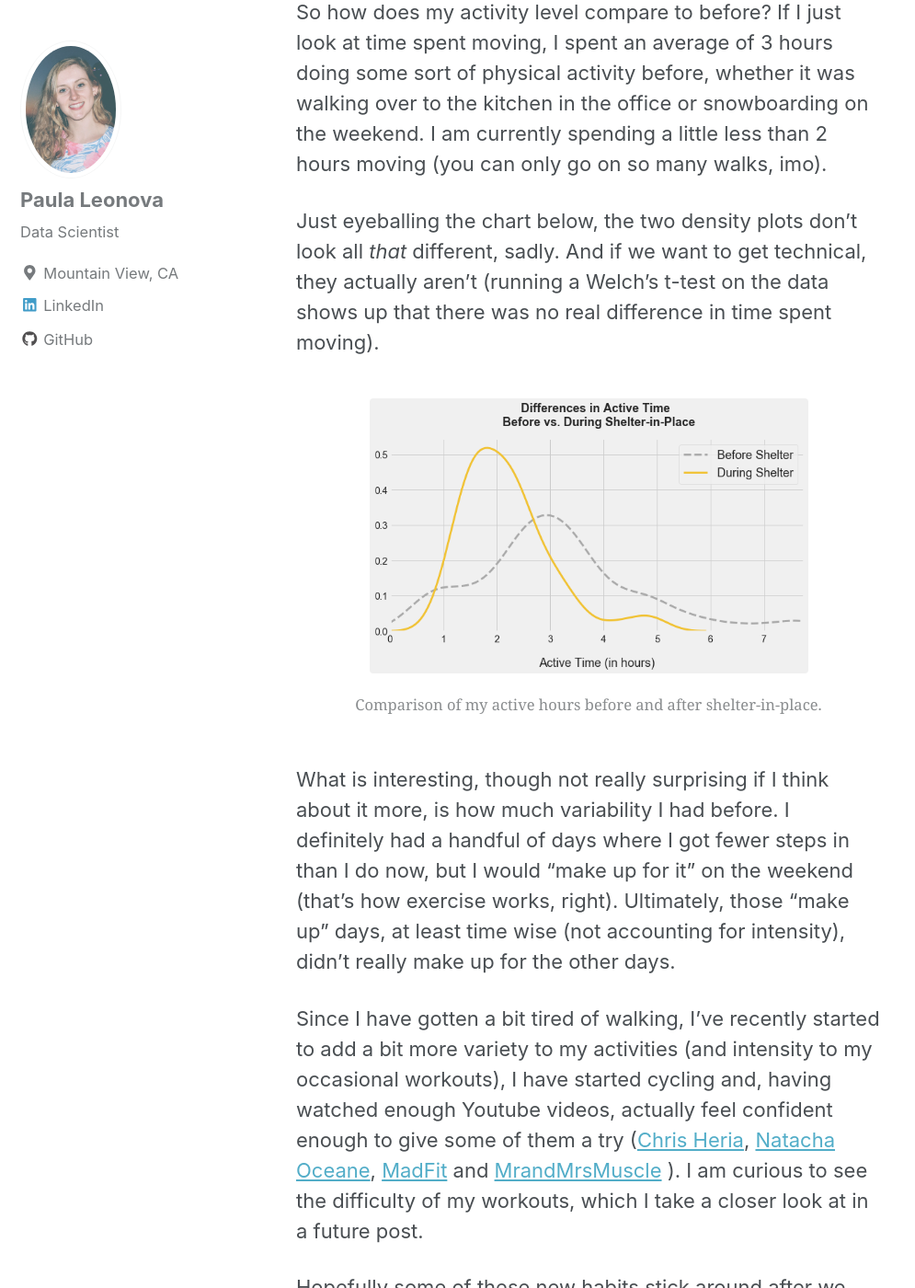
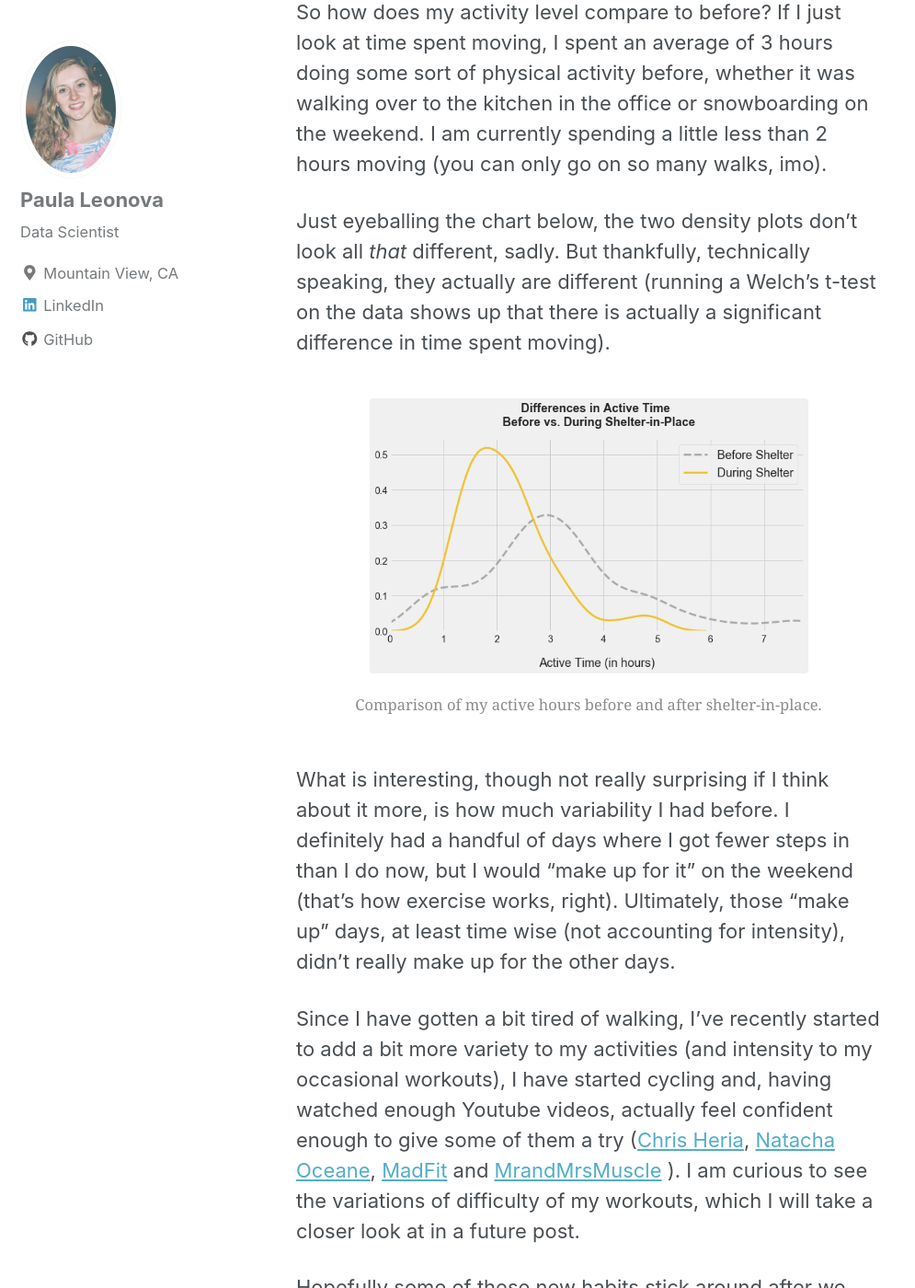
Before and after one commit to pleonova/pleonova.github.io, a Jekyll site: the page built from _posts/2020-05-16-shelter-in-place.md, in a window 1280 px wide and 1400 px high, scrolled down 2438 px. Shown: the whole window at 92% size, without its empty margins (0-995 px from the left). Built offline with Jekyll 4.4.1, drawn with Linux system fonts in a browser that asks for light colours; nearby versions of some CDN libraries; some of the changed text lies outside the part shown.

Commit message:
Add device usage charts and update welch's t-test results

```diff
--- a/_posts/2020-05-16-shelter-in-place.md
+++ b/_posts/2020-05-16-shelter-in-place.md
@@ -33,7 +33,7 @@
 
 So how does my activity level compare to before? If I just look at time spent moving, I spent an average of 3 hours doing some sort of physical activity before, whether it was walking over to the kitchen in the office or snowboarding on the weekend. I am currently spending a little less than 2 hours moving (you can only go on so many walks, imo).
 
-Just eyeballing the chart below, the two density plots don't look all *that* different, sadly. And if we want to get technical, they actually aren't (running a Welch's t-test on the data shows up that there was no real difference in time spent moving).
+Just eyeballing the chart below, the two density plots don't look all *that* different, sadly. But thankfully, technically speaking, they actually are different (running a Welch's t-test on the data shows up that there is actually a significant difference in time spent moving).
 
 <figure align="center">
 	<a href="/images/shelter-in-place/active_differences_pre_post.png">
@@ -43,7 +43,7 @@
 
 What is interesting, though not really surprising if I think about it more, is how much variability I had before. I definitely had a handful of days where I got fewer steps in than I do now, but I would "make up for it" on the weekend (that's how exercise works, right). Ultimately, those "make up" days, at least time wise (not accounting for intensity), didn't really make up for the other days.
 
-Since I have gotten a bit tired of walking, I've recently started to add a bit more variety to my activities (and intensity to my occasional workouts), I have started cycling and, having watched enough Youtube videos, actually feel confident enough to give some of them a try ([Chris Heria](https://www.youtube.com/channel/UCaBqRxHEMomgFU-AkSfodCw), [Natacha Oceane](https://www.youtube.com/channel/UCjfG0dyMUiqKleUnkX6zBrA), [MadFit](https://www.youtube.com/channel/UCpQ34afVgk8cRQBjSJ1xuJQ) and [MrandMrsMuscle](https://mrandmrsmuscle.com/pages/workouts) ). I am curious to see the difficulty of my workouts, which I take a closer look at in a future post.
+Since I have gotten a bit tired of walking, I've recently started to add a bit more variety to my activities (and intensity to my occasional workouts), I have started cycling and, having watched enough Youtube videos, actually feel confident enough to give some of them a try ([Chris Heria](https://www.youtube.com/channel/UCaBqRxHEMomgFU-AkSfodCw), [Natacha Oceane](https://www.youtube.com/channel/UCjfG0dyMUiqKleUnkX6zBrA), [MadFit](https://www.youtube.com/channel/UCpQ34afVgk8cRQBjSJ1xuJQ) and [MrandMrsMuscle](https://mrandmrsmuscle.com/pages/workouts) ). I am curious to see the variations of difficulty of my workouts, which I will take a closer look at in a future post.
 
 Hopefully some of these new habits stick around after we return to some level of normalcy, but who knows, this might be the new normal for a while.
 
@@ -53,7 +53,21 @@
 
 Let's be real, they aren't new friends, we are just getting acquainted on a whole new level.
 
-*summary & charts coming soon*
+*summary coming soon*
+
+
+<figure align="center">
+	<a href="/images/shelter-in-place/device_daily_rolling.png">
+    <img src="/images/shelter-in-place/device_daily_rolling.png" style="width:100% !important;"></a>
+    <figcaption>A chart of daily time spent on a device with a rolling average. </figcaption>
+</figure>
+
+<figure align="center">
+	<a href="/images/shelter-in-place/device_differences_pre_post.png">
+    <img src="/images/shelter-in-place/device_differences_pre_post.png" style="width:75% !important;"></a>
+    <figcaption>Comparison of my device usage before and after shelter-in-place.</figcaption>
+</figure>
+
 
 ## Surely I am sleeping more...
 
```
Also changed, not shown: images/shelter-in-place/active_daily_rolling.png, images/shelter-in-place/device_daily_rolling.png (added), images/shelter-in-place/device_differences_pre_post.png (added).
